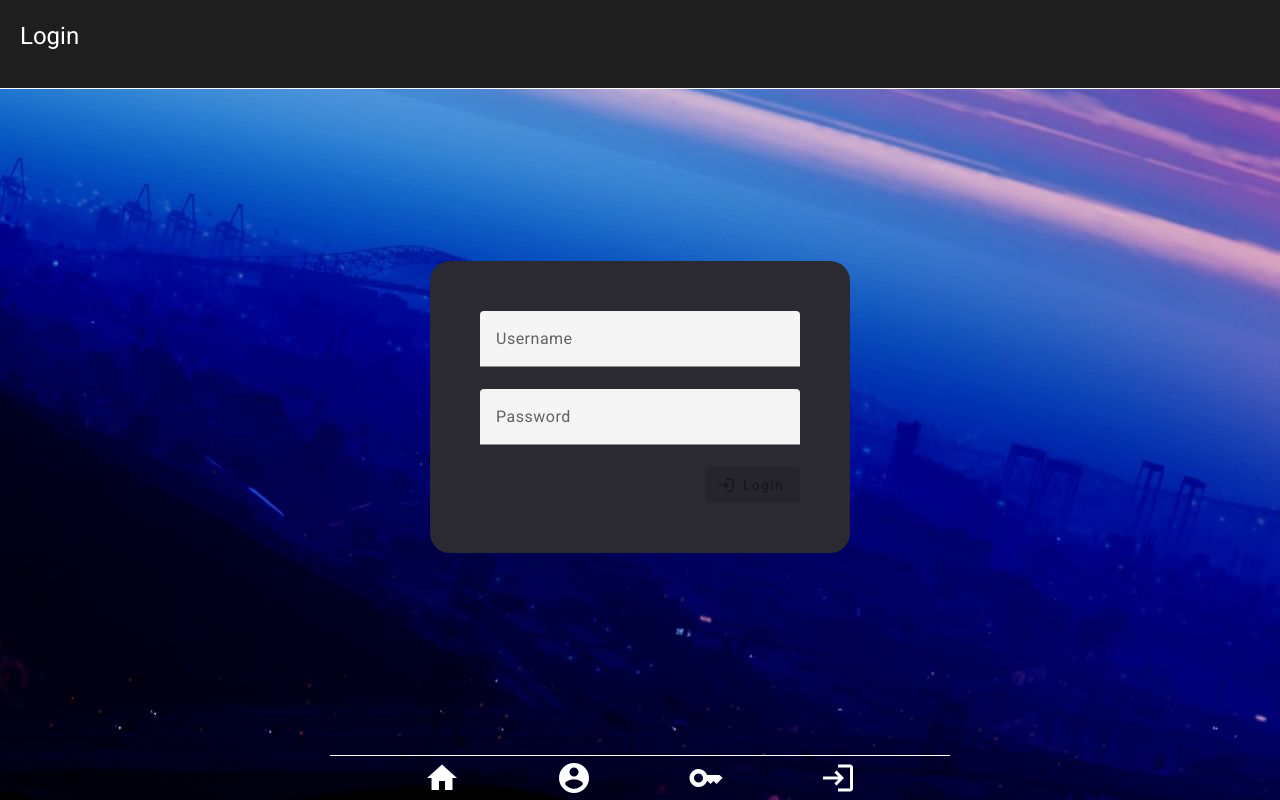
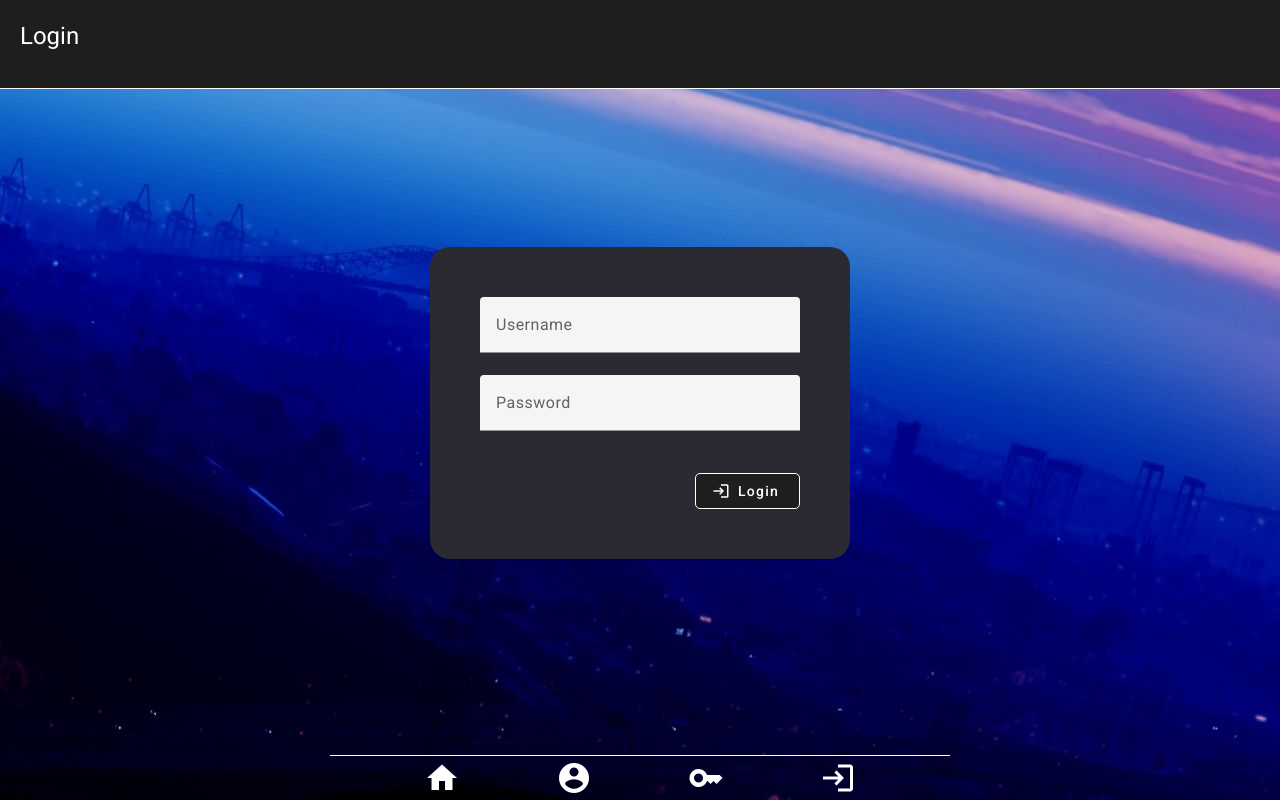
Before and after one commit to d0dev/d0_dashboard, an Angular app in the folder frontend/: page /data-display in a window 1280 px wide. Built offline with nearby package versions, Linux system fonts and the light colour scheme.

Commit message:
Refactor data-display and login components

```diff
--- a/frontend/src/app/components/data-display/data-display.component.ts
+++ b/frontend/src/app/components/data-display/data-display.component.ts
@@ -17,7 +17,6 @@ export class DataDisplayComponent implements OnInit, AfterViewInit {
   chart!: Chart;
 
   ngAfterViewInit(): void {
-    console.log('testtt')
     this.chart = new Chart(this.chartCanvas.nativeElement, {
       type: 'line',
       data: {
--- a/frontend/src/app/components/login/login.component.css
+++ b/frontend/src/app/components/login/login.component.css
@@ -36,11 +36,22 @@
   border-radius: 20px;
 }
 
-.button{
+.buttonBox{
   display: flex;
   justify-content: right;
   color: white;
 }
+
+.buttonBox button{
+  background-color: #1e1e1e;
+  color: white;
+  border: 1px solid white;
+  padding: 10px 20px;
+  border-radius: 5px;
+  margin-top: 20px;
+}
+
+
 
 .footer{
   display: flex;
--- a/frontend/src/app/components/login/login.component.html
+++ b/frontend/src/app/components/login/login.component.html
@@ -5,10 +5,9 @@
 <h1 class="main main-header">Welcome to Los Santos</h1>
 
 <div class="main"
-  [formGroup]="profileForm"
 >
   <form class="main-form"
-
+    [formGroup]="profileForm"
     (ngSubmit)="onSubmit()"
   >
     <mat-form-field>
@@ -19,12 +18,13 @@
       <input type="password" matInput placeholder="Password" formControlName="password">
     </mat-form-field>
 
+    @if (errorTrigger){
+      <p class="error">
+        There is an error on your login data. {{error}}
+      </p>
+    }
 
-    <p *ngIf="errorTrigger" class="error">
-      There is an error on your login data. {{error}}
-    </p>
-
-    <div class="button">
+    <div class="buttonBox">
       <button mat-flat-button
         type="submit"
         [disabled]="!profileForm.valid"
--- a/frontend/src/app/components/login/login.component.ts
+++ b/frontend/src/app/components/login/login.component.ts
@@ -11,7 +11,6 @@ import { FormControl, FormGroup, ReactiveFormsModule, Validators } from '@angula
   selector: 'app-login',
   standalone: true,
   imports: [
-    NgIf,
     MatCardModule,
     MatInputModule,
     MatButtonModule,
@@ -32,6 +31,7 @@ export class LoginComponent {
 
   onSubmit() {
     // TODO: Use EventEmitter with form value
+    console.log('hola')
     console.warn(this.profileForm.value);
 
     localStorage.setItem('loggedIn', 'true');
```
